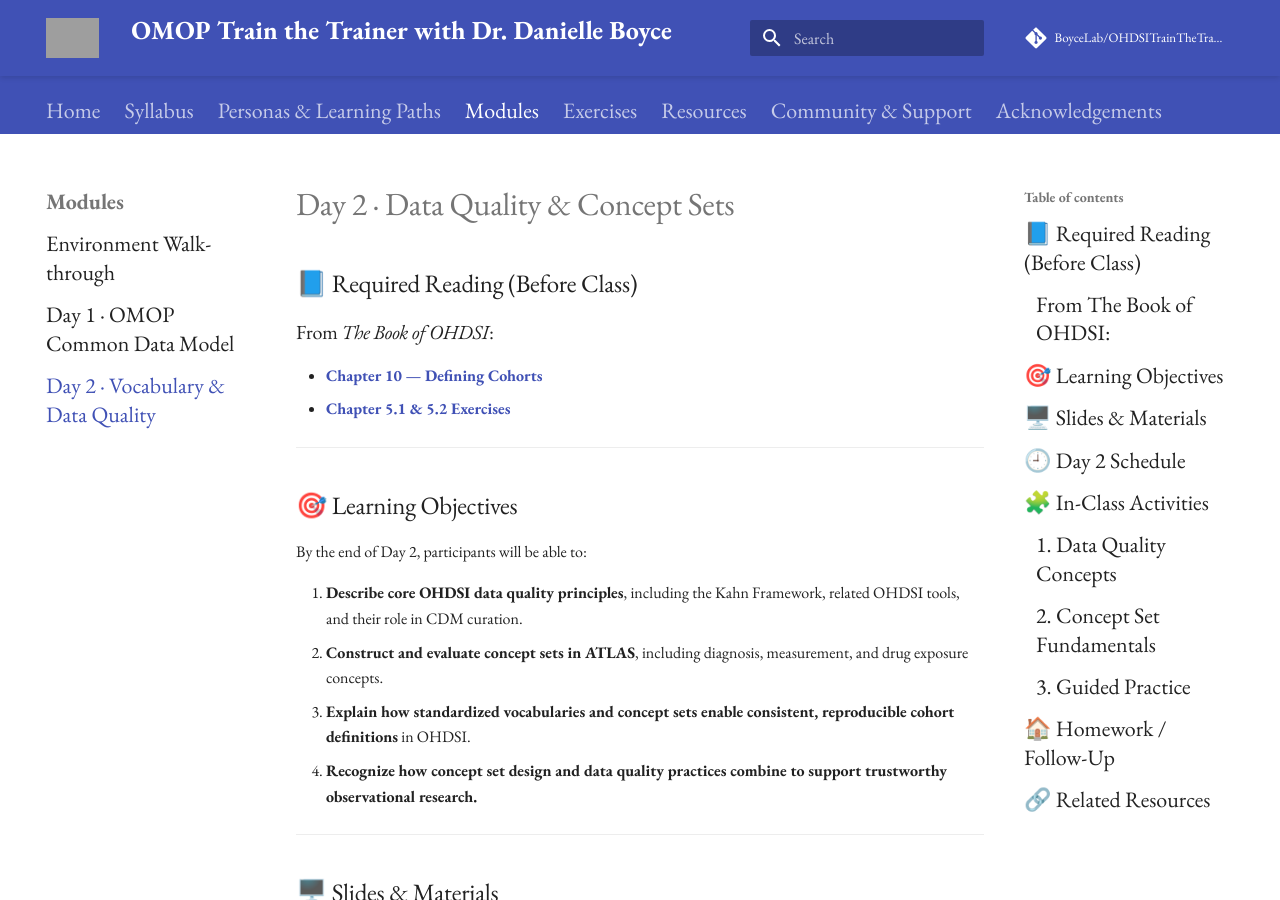
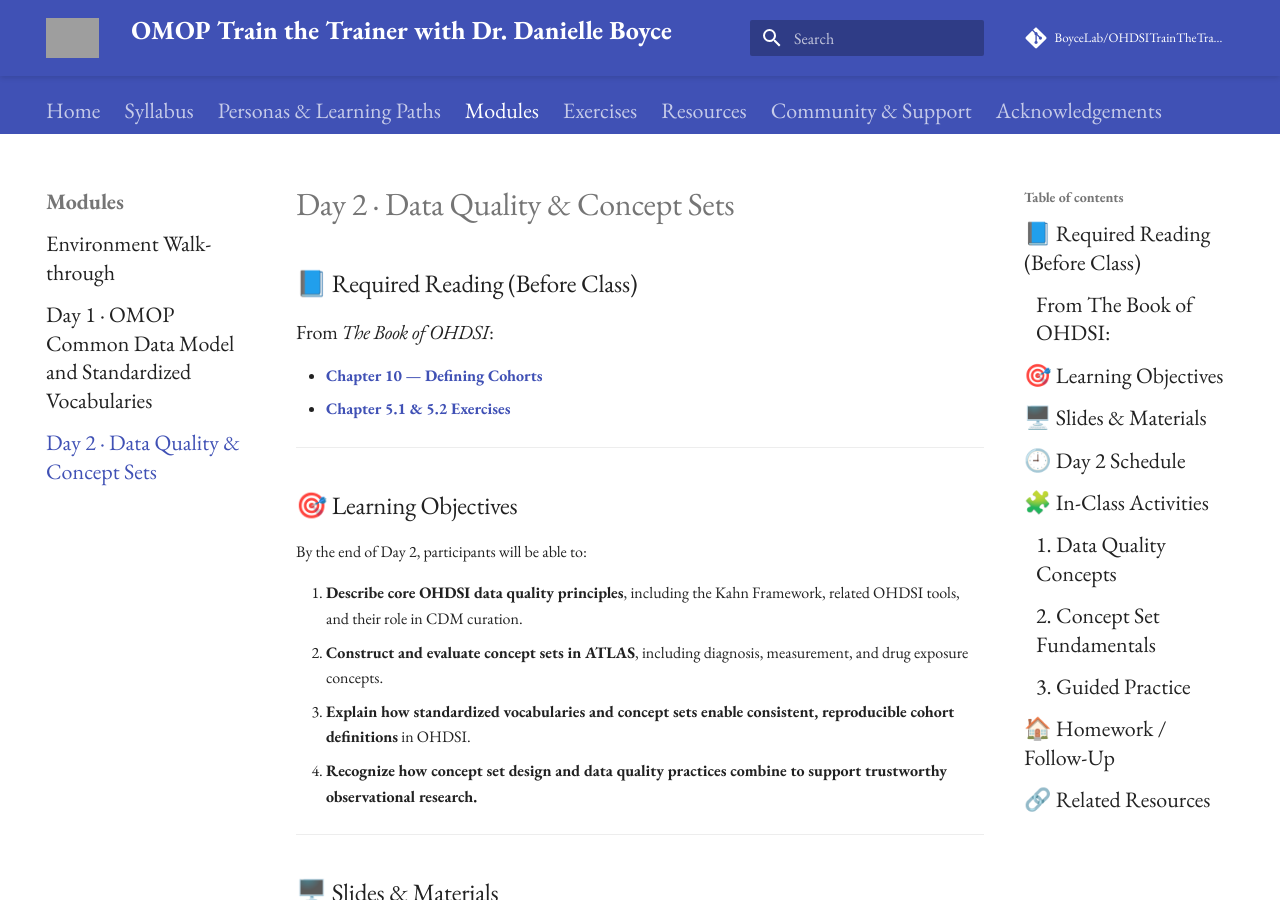
Before and after one commit to BoyceLab/OHDSITrainTheTrainer-6WK, an MkDocs documentation site: the page built from docs/modules/day-02-vocab-dqd.md, in a window 1280 px wide and 900 px high. Built offline with MkDocs 1.6.1 and Material for MkDocs 9.7.7, drawn with Linux system fonts in a browser that asks for light colours; comment, search, counter and statistics services are not loaded; grey boxes are pictures that could not be loaded.

Commit message:
Update mkdocs.yml

```diff
--- a/mkdocs.yml
+++ b/mkdocs.yml
@@ -24,8 +24,8 @@
   - Personas & Learning Paths: personas.md
   - Modules:
       - Environment Walk-through: modules/00-environment-walkthrough.md
-      - Day 1 · OMOP Common Data Model: modules/day-01-omop-cdm.md
-      - Day 2 · Vocabulary & Data Quality: modules/day-02-vocab-dqd.md
+      - Day 1 · OMOP Common Data Model and Standardized Vocabularies: modules/day-01-omop-cdm.md
+      - Day 2 · Data Quality & Concept Sets: modules/day-02-vocab-dqd.md
   - Exercises:
       # - Day 0 · Environment Checks: exercises/day-00-environment.md
       - Day 1 · Athena & CDM: exercises/day-01-athena-cdm.md
```
